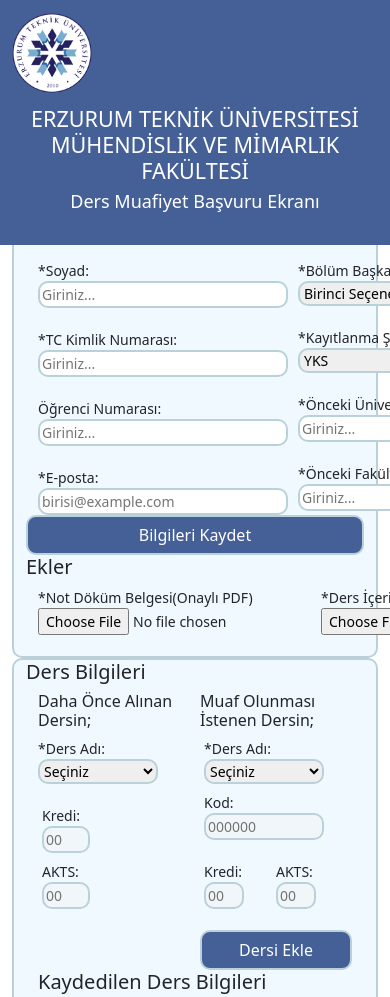
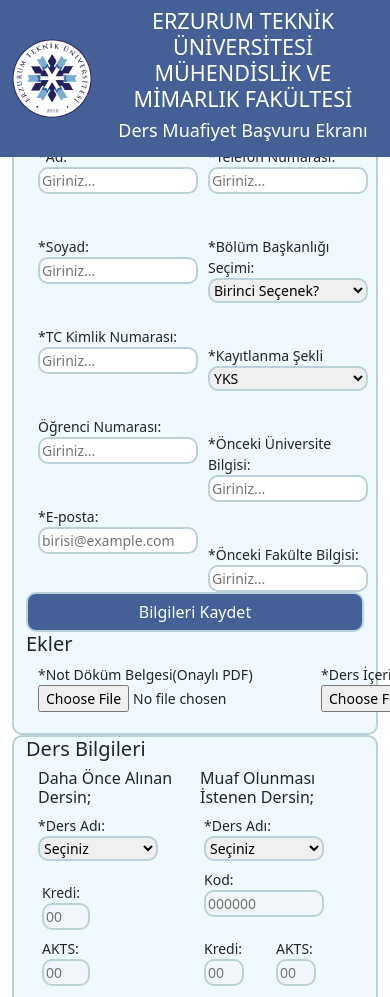
Before and after one commit to ahsalmonskinroll/MuafiyetEkrani, a plain HTML site: page MuafiyetEkrani - Git/index.html in a window 390 px wide. Shown: the top 997 px of the page. Drawn offline with nearby package versions, Linux system fonts and the light colour scheme.

Commit message:
Add files via upload
Navbar alanı ve input alanları responsive hale geldi. "Ekler" alanı responsive olacak.

```diff
--- a/MuafiyetEkrani - Git/assets/css/style.css
+++ b/MuafiyetEkrani - Git/assets/css/style.css
@@ -1,27 +1,40 @@
-.box {
-    background-color: lightblue;
-    min-height: 50px;
-}
-
-.navbar-text {
-    font-size: 18px;
-    color: white;
-}
-
-body {
-    padding-top: 120px;
-}
-
 /* Ekran genişliği 600 pikselden küçükse */
 @media screen and (max-width: 600px) {
     /* Özel stil kuralları */
     body {
         font-size: 14px;
     }
+
+
+}
+
+.navbar{
+    flex-wrap: nowrap;
+    --bs-navbar-padding-y: 0rem;
+
+}
+
+.box {
+    background-color: lightblue;
+    min-height: 30rem;
+}
+
+.basic-container{
+    max-height: 240px; /* Container'ın maksimum yüksekliği*/
+}
+
+.navbar-text {
+    font-size: 18px;
+    color: white;
+    padding-bottom: 0rem;
 }
 
 
-  .grid-container {
+body {
+    padding-top: 7rem;
+}
+
+.grid-container {
     display: grid;
     grid-template-columns: 1fr 1fr; /* İki sütun */
     gap: 10px; /* Boşluk */
@@ -35,13 +48,16 @@ body {
     max-height: 240px; /* Container'ın maksimum yüksekliği*/
     padding: 20px;
 }
+.container{
+
+}
 
 .navbar {
     position: fixed;
     top: 0;
     left: 0;
     width: 100%;
-    z-index: 1000; /* Navbar'ın diğer içeriklerin üstünde olmasını sağlar */
+
 }
 
 .page-content {
@@ -51,5 +67,10 @@ body {
 
 input[type="text"],
 input[type="email"] {
-    width: 250px; /* input alanı genişlik ayarı */
+    width: 10rem; /* input alanı genişlik ayarı */
+
 }
+
+select {
+    width: 10rem; /* Genişlik ayarı */
+}
--- a/MuafiyetEkrani - Git/index.html
+++ b/MuafiyetEkrani - Git/index.html
@@ -26,7 +26,7 @@
     <nav class="navbar navbar-expand-xxl navbar-light" style="background-color: #456097">
       <div class="container-fluid">
         <a class="navbar-brand">
-          <img src="./assets/images/etuLogo.png" alt="ETÜ Logo" style="width: 80px" class="rounded-pill"/>
+          <img src="./assets/images/etuLogo.png" alt="ETÜ Logo" style="width: 5rem" class="rounded-pill"/>
         </a>
         <div class="navbar-text mx-auto text-center">
           <h4>ERZURUM TEKNİK ÜNİVERSİTESİ MÜHENDİSLİK VE MİMARLIK FAKÜLTESİ<h4>
@@ -38,15 +38,12 @@
 
     <!--sayfa düzeni için container-->
     <div class="basic-container">
-      <p style="text-align: center">
-        Başında (*) içeren ifadelerin doldurulması zorunludur.
-      </p>
 
       <div class="container-fluid">
         <div class="row">
 
           <!--SOL KISIM BAŞLANGIÇ-->
-          <div class="col">
+          <div class="col-sm">
             <div class="box" style="background-color: #f0f9ff; border: 2px solid #bad1da; border-radius: 10px;">
 
               <!--ÖĞRENCİ BİLGİLERİ BAŞLANGICI-->
@@ -58,31 +55,49 @@
                   <div class="container">
                     <div class="grid-container">
                       <div class="left-container">
+                        <div class="col-sm-7">
                           <label for="isim" >*Ad:</label>
                         <br>
                         <input type="text" name="Name" id="isim" placeholder="Giriniz..." required style="border: 2px solid #bad1da; border-radius: 10px;">
+                        </div>
                         <br> <br>
+                        <div class="col-sm-7">
                           <label for="soyisim">*Soyad:</label>
                         <br>
                         <input type="text" name="Surname" id="soyisim" placeholder="Giriniz..." required style="border: 2px solid #bad1da; border-radius: 10px;">
+                        </div>
                         <br><br>
+
+                        <div class="col-sm-7">
                         <label for="tcKimlik">*TC Kimlik Numarası:</label>
                         <input type="text" name="TcNo" id="tcKimlik" placeholder="Giriniz..." required style="border: 2px solid #bad1da; border-radius: 10px;">
+                        </div>
                         <br> <br>
+
+                        <div class="col-sm-7">
                           <label for="ogrNo">Öğrenci Numarası:</label>
                           <br>
                           <input type="text" name="StudentNo" id="ogrNo" placeholder="Giriniz..." style="border: 2px solid #bad1da; border-radius: 10px;">
+                        </div>
                         <br><br>
+
+                        <div class="col-sm-7">
                           <label for="mail">*E-posta:</label>
                           <br>
                           <input type="email" name="MailAdress" id="mail" placeholder="birisi@example.com" required style="border: 2px solid #bad1da; border-radius: 10px;">
                         </div>
 
+                      </div>
+
                       <div class="right-container">
+                        <div class="col-sm-7">
                         <label for="telno">*Telefon Numarası:</label>
                         <br>
                         <input type="text" name="Name" id="isim" placeholder="Giriniz..." required style="border: 2px solid #bad1da; border-radius: 10px;">
+                        </div>
+
                         <br><br>
+                        <div class="col-sm-7">
                         <label for="bolumBaskanligi">*Bölüm Başkanlığı Seçimi:</label>
                         <br>
                         <select name="DepartmentName" id="bolumBaskanligi" required style="border: 2px solid #bad1da; border-radius: 10px;">
@@ -90,7 +105,10 @@
                         <option value="bir">Birinci Seçenek?</option>
                         <option value="iki">İkinci Seçenek?</option>
                         </select>
+                        </div>
+
                         <br><br>
+                        <div class="col-sm-7">
                         <label for="kayitlanma">*Kayıtlanma Şekli</label>
                         <br>
                         <select name="RegisterType" id="kayitlanma" required style="border: 2px solid #bad1da; border-radius: 10px;">
@@ -99,14 +117,21 @@
                           <option value="ekmadde">Ek Madde-1</option>
                           <option value="agno">AGNO ile Merkezi Yatay Geçiş</option>
                         </select>
+                        </div>
+
                         <br><br>
+                        <div class="col-sm-7">
                           <label for="oncekiUni">*Önceki Üniversite Bilgisi:</label>
                           <br>
                           <input type="text" name="PreSchoolName" id="oncekiUni" placeholder="Giriniz..." required style="border: 2px solid #bad1da; border-radius: 10px;">
+                        </div>
+
                         <br><br>
+                        <div class="col-sm-7">
                           <label for="oncekiFak">*Önceki Fakülte Bilgisi:</label>
                           <br>
                           <input type="text" name="PreFacultyName" id="oncekiFak" placeholder="Giriniz..." required style="border: 2px solid #bad1da; border-radius: 10px;">
+                        </div>
                       </div>
                   </div>
                   </div>
@@ -314,18 +339,22 @@
 
 
               </div>
+
             </div>
             <!--KAYDEDILEN DERS BILGILERI BİTİŞ-->
           </div>
+          <div class="d-grid gap-2 d-md-flex justify-content-md-end">
+            <button class="btn btn-primary me-md-2" href="#" type="button" style="background-color: #456097; color: white; border: 2px solid #bad1da; border-radius: 10px;">Sonraki Sayfa</button>
+          </div>
           <!--SAĞ KISIM BİTİŞ-->
+
+
 
         </div>
       </div>
     </div>
     </div>
-    <div class="d-grid gap-2 d-md-flex justify-content-md-end">
-      <button class="btn btn-primary me-md-2" href="#" type="button" style="background-color: #456097; color: white; border: 2px solid #bad1da; border-radius: 10px;">Sonraki Sayfa</button>
-    </div>
+
   </div>
 
 
```
Lines whose indentation alone changed are shown as unchanged.
